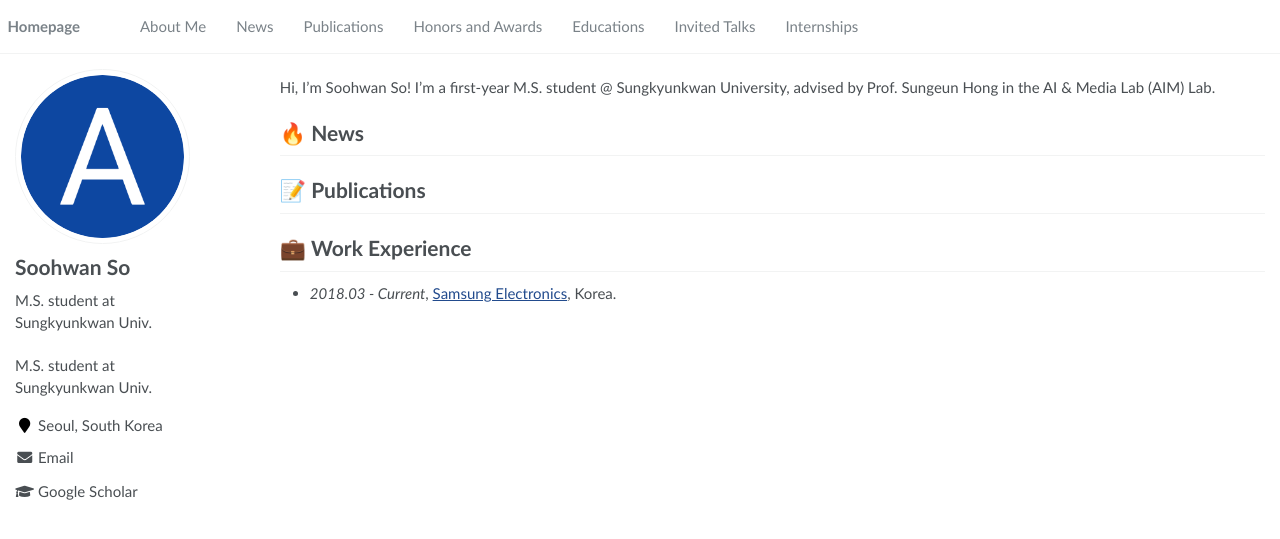
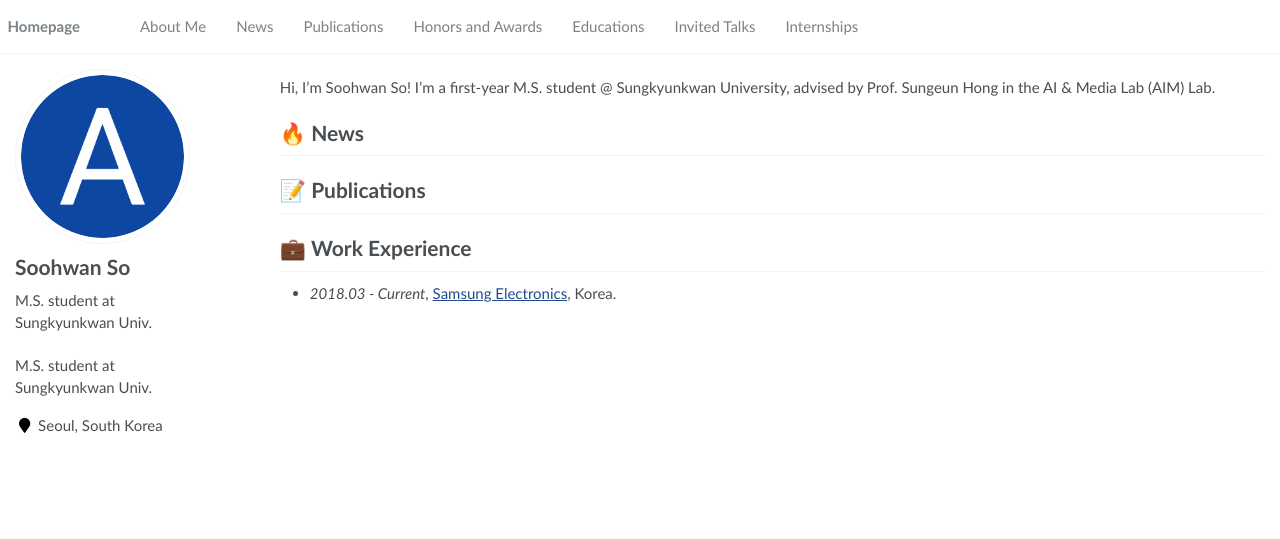
Before and after one commit to soohwan-so/soohwan-so.github.io, a Jekyll site: the page built from _pages/about.md, in a window 1280 px wide. Shown: the top 539 px of the page. Built offline with Jekyll 4.4.1, drawn with Linux system fonts in a browser that asks for light colours.

Commit message:
Update _config.yml

```diff
--- a/_config.yml
+++ b/_config.yml
@@ -27,8 +27,8 @@ author:
   location         : "Seoul, South Korea"
   employer         :
   pubmed           :
-  googlescholar    : "https://scholar.google.com/citations?user=YOUR_GOOGLE_SCHOLAR_ID"
-  email            : "Lorem@ipsum.com"
+  # googlescholar    : "https://scholar.google.com/citations?user=YOUR_GOOGLE_SCHOLAR_ID"
+  # email            : "Lorem@ipsum.com"
   researchgate     :  # e.g., "https://www.researchgate.net/profile/yourprofile"
   uri              :
   bitbucket        :
```
